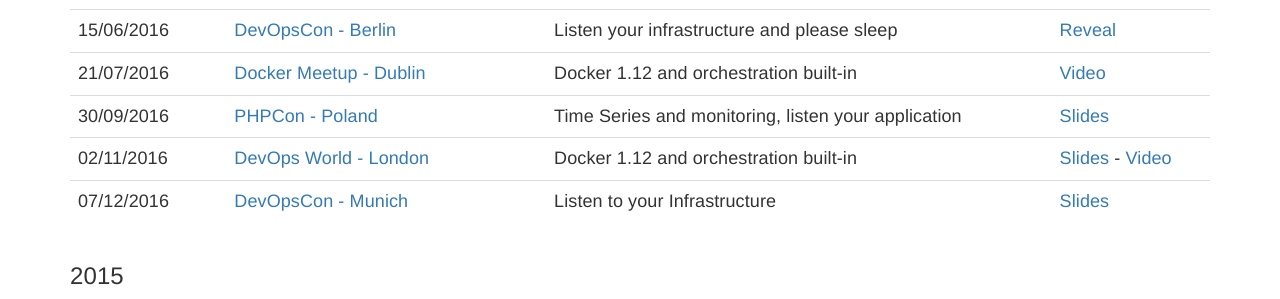
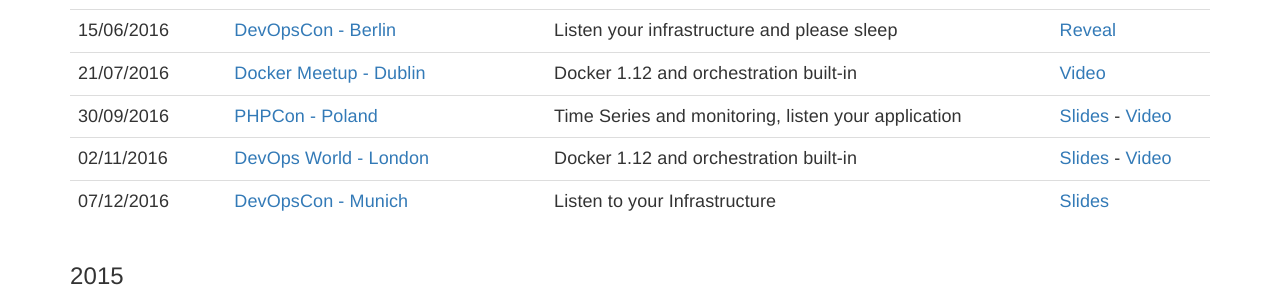
Before and after one commit to gianarb/gianarb.github.com, a Jekyll site: the page built from conferences.html, in a window 1280 px wide and 900 px high, scrolled down 1132 px. Shown: the part 154-453 px from the top of the window. Built offline with Jekyll 4.4.1, drawn with Linux system fonts in a browser that asks for light colours; nearby versions of some CDN libraries.

Commit message:
add phppoland video

```diff
--- a/conferences.html
+++ b/conferences.html
@@ -159,7 +159,7 @@
               <td>30/09/2016</td>
               <td><a href="http://www.phpcon.pl/2016/en/" target="_blank">PHPCon - Poland</a></td>
               <td>Time Series and monitoring, listen your application</td>
-              <td><a href="_blank" href="http://www.slideshare.net/GianlucaArbezzano/time-series-database-and-tick-stack">Slides</a></td>
+              <td><a href="_blank" href="http://www.slideshare.net/GianlucaArbezzano/time-series-database-and-tick-stack">Slides</a> - <a href="https://vimeo.com/197124772" target="_blank">Video</a></td>
             </tr>
             <tr>
               <td>02/11/2016</td>
```
